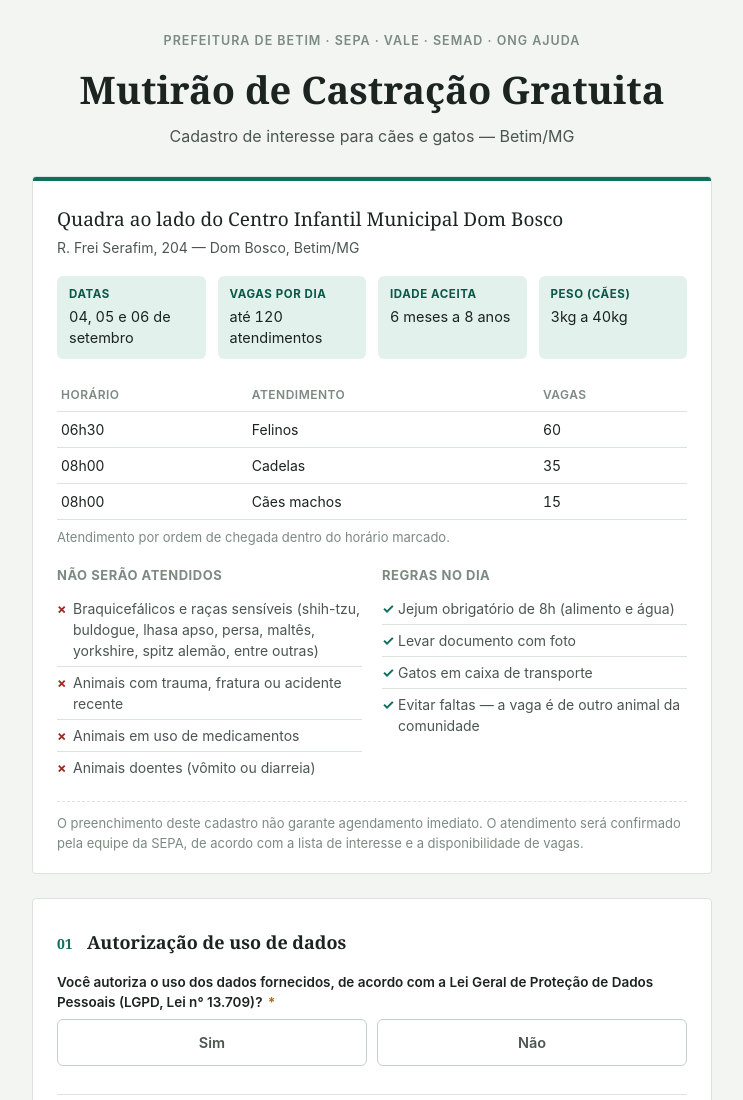
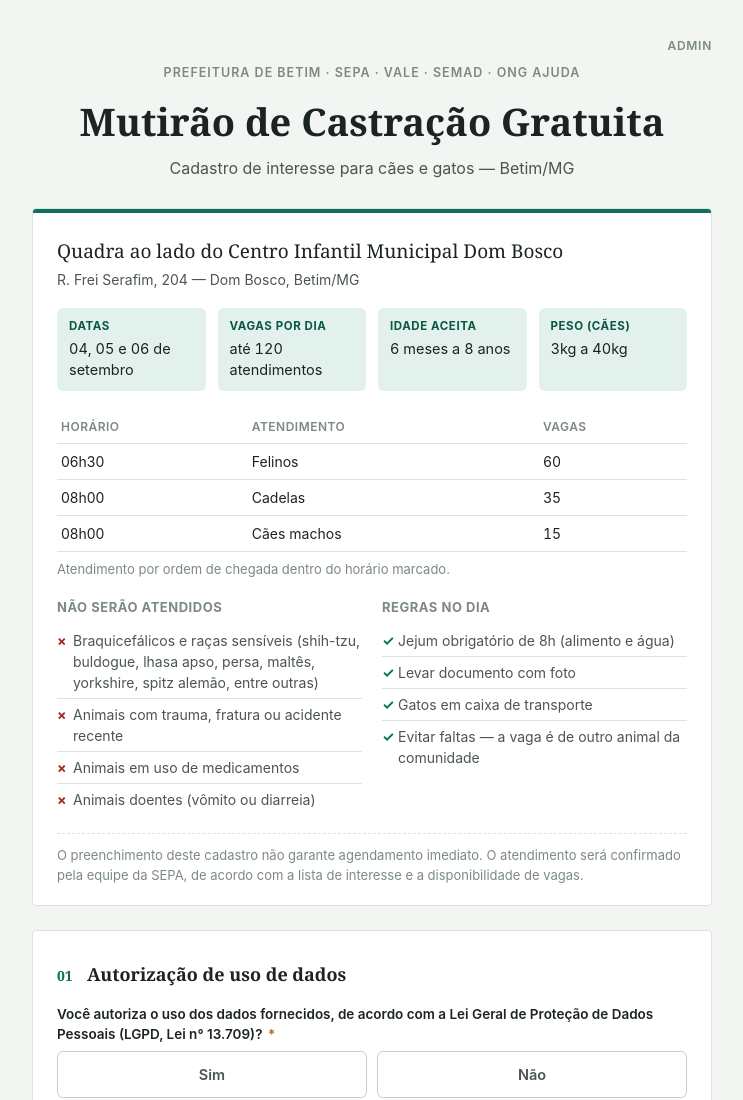
Before and after one commit to renannsouza/castracao, a website built with Vite: page index.html in a window 1280 px wide. Shown: the top 1100 px of the page, without its empty margins (268-1011 px from the left). Built offline with nearby package versions, Linux system fonts and the light colour scheme; no server answers.

Commit message:
Adiciona link Admin no topo do formulário público
Link discreto no canto superior direito que leva para a tela de
login administrativa (admin.html).

```diff
--- a/index.html
+++ b/index.html
@@ -73,6 +73,25 @@
     text-transform: uppercase;
     color: var(--ink-faint);
     font-weight: 600;
+  }
+
+  .admin-bar {
+    text-align: right;
+    margin-bottom: 8px;
+  }
+
+  .admin-bar a {
+    font-size: 12px;
+    font-weight: 600;
+    letter-spacing: 0.06em;
+    text-transform: uppercase;
+    color: var(--ink-faint);
+    text-decoration: none;
+  }
+
+  .admin-bar a:hover {
+    color: var(--accent);
+    text-decoration: underline;
   }
 
   h1 {
@@ -503,6 +522,8 @@
 <body>
 <div class="page">
 
+  <div class="admin-bar"><a href="admin.html">Admin</a></div>
+
   <header class="masthead">
     <div class="eyebrow">Prefeitura de Betim · SEPA · VALE · SEMAD · ONG AJUDA</div>
     <h1>Mutirão de Castração Gratuita</h1>
```
